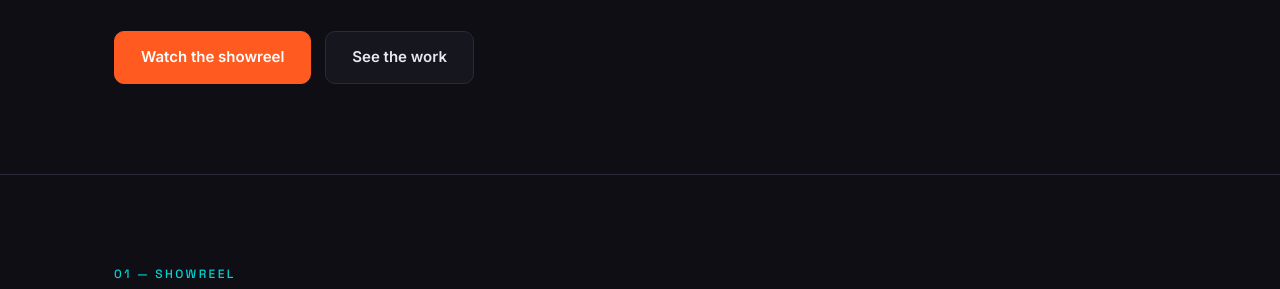
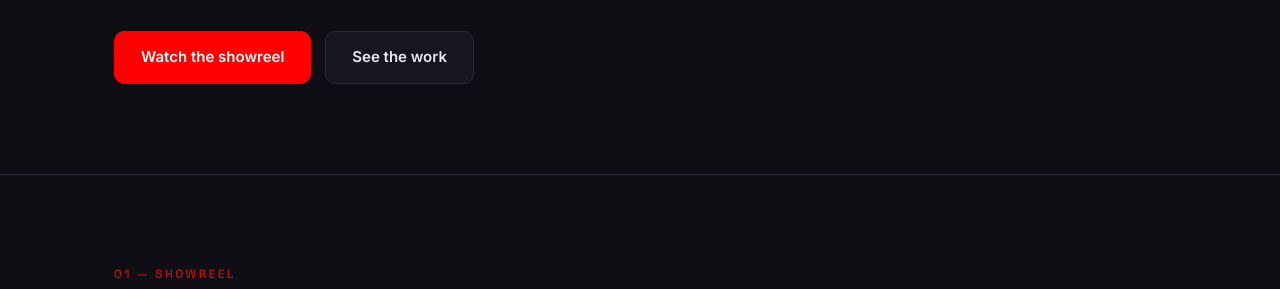
Before and after one commit to toleathlobhair-dev/web, a plain HTML site: page index.html in a window 1280 px wide. Shown: the part 393-682 px from the top of the page. Drawn offline with Linux system fonts and the light colour scheme.

Commit message:
Update accent colors in style.css

```diff
--- a/style.css
+++ b/style.css
@@ -10,8 +10,8 @@
   --line:      #2A2A38;   /* borders and dividers */
   --text:      #E8E8F0;   /* body text */
   --muted:     #9A9AB0;   /* secondary text */
-  --accent:    #FF5A1F;   /* links, highlights, the one loud colour */
-  --accent-2:  #00D6D6;   /* a second accent, used sparingly */
+  --accent:    #FF0000;   /* links, highlights, the one loud colour */
+  --accent-2:  #C70E0E;   /* a second accent, used sparingly */
 
   --display: "Space Grotesk", system-ui, sans-serif;
   --body:    "Inter", system-ui, -apple-system, sans-serif;
```
